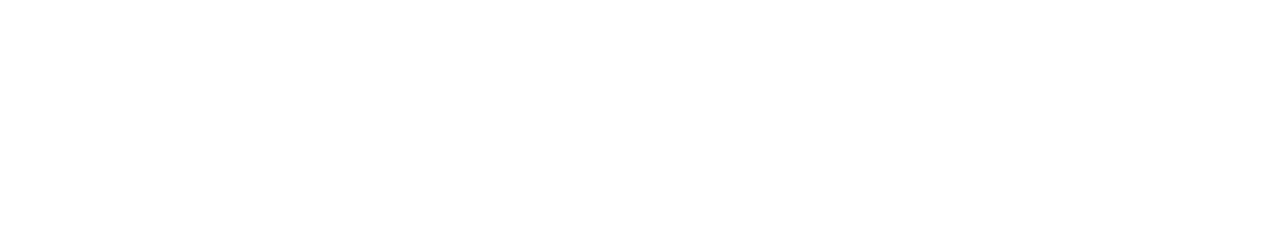
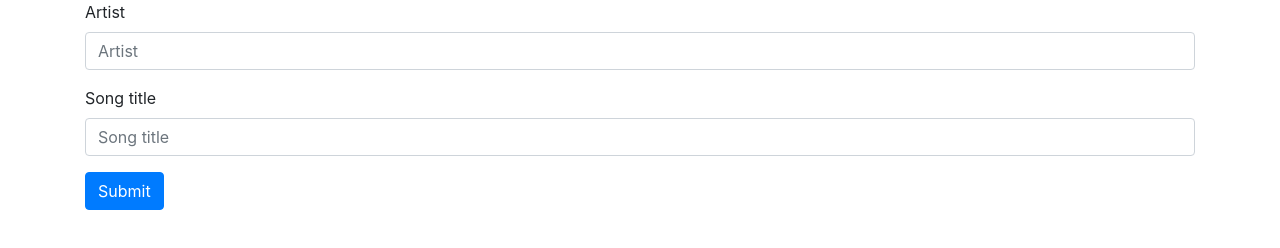
Before and after one commit to BryonBurke/apiThursday, a website built with webpack: page src/index.html in a window 1280 px wide. Built offline with nearby package versions, Linux system fonts and the light colour scheme.

Commit message:
add html form and div for lyric results
Co-Authored-By: BryonBurke and LiamPKenna <liampkenna@>

```diff
--- a/src/index.html
+++ b/src/index.html
@@ -6,6 +6,26 @@
     <title></title>
   </head>
   <body>
+    <div class="container">
+      <div class="input">
+        <form id='userInput'>
+          <div class="form-group">
+            <label for="artist">Artist</label>
+            <input type="test" class="form-control" id="artist" placeholder="Artist">
+          </div>
+          <div class="form-group">
+            <label for="title">Song title</label>
+            <input type="test" class="form-control" id="title" placeholder="Song title">
+          </div>
+          <button type="submit" class="btn btn-primary">Submit</button>
+        </form>
+      </div>
+      <div class="result">
+        <p id="lyrics"></p>
+      </div>
+    </div>
+
+
 
   </body>
 </html>
```
